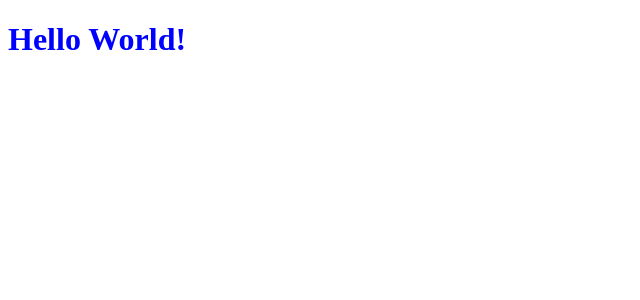
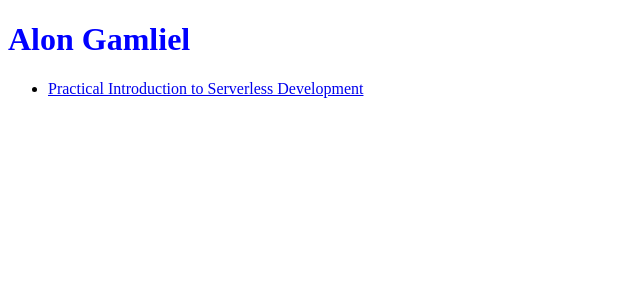
Before and after one commit to gamliela/website, a Next.js app: page / in a window 1280 px wide. Shown: the top 300 px of the page, without its empty margins (0-640 px from the left). Built offline with nearby package versions, Linux system fonts and the light colour scheme.

Commit message:
Add working example for MDX

```diff
--- a/next.config.js
+++ b/next.config.js
@@ -1,4 +1,12 @@
-module.exports = {
+// we need this rule because eslint apply typescript rules on all files, including js files.
+// see https://github.com/Shopify/eslint-plugin-shopify/issues/159
+// eslint-disable-next-line @typescript-eslint/no-var-requires
+const withMDX = require("@next/mdx")({
+  extension: /\.mdx?$/,
+});
+
+module.exports = withMDX({
+  pageExtensions: ["js", "jsx", "md", "mdx"],
   target: "serverless",
   distDir: ".next",
-};
+});
--- a/package.json
+++ b/package.json
@@ -6,6 +6,8 @@
   "author": "Alon Gamliel <alon@gamliela.com>",
   "license": "Apache-2.0",
   "dependencies": {
+    "@mdx-js/loader": "^1.6.5",
+    "@next/mdx": "^9.4.4",
     "next": "^9.3.1",
     "react": "^16.13.0",
     "react-dom": "^16.13.0"
--- a/src/pages/index.tsx
+++ b/src/pages/index.tsx
@@ -1,6 +1,7 @@
 import * as React from "react";
 import style from "./style.module.scss";
 import Head from "next/head";
+import Link from "next/link";
 
 const Page = () => (
   <div className={style.index}>
@@ -9,7 +10,14 @@ const Page = () => (
       <link rel="icon" href="/favicon.ico" />
     </Head>
 
-    <h1 className={style.header}>Hello World!</h1>
+    <h1 className={style.header}>Alon Gamliel</h1>
+    <ul>
+      <li>
+        <Link href="blog/practical-introduction-to-serverless-development">
+          Practical Introduction to Serverless Development
+        </Link>
+      </li>
+    </ul>
   </div>
 );
 
```
Also changed, not shown: src/pages/blog/practical-introduction-to-serverless-development.mdx (added, +9 -0 lines), 1 other file (tests, documents, lock files or other folders).
